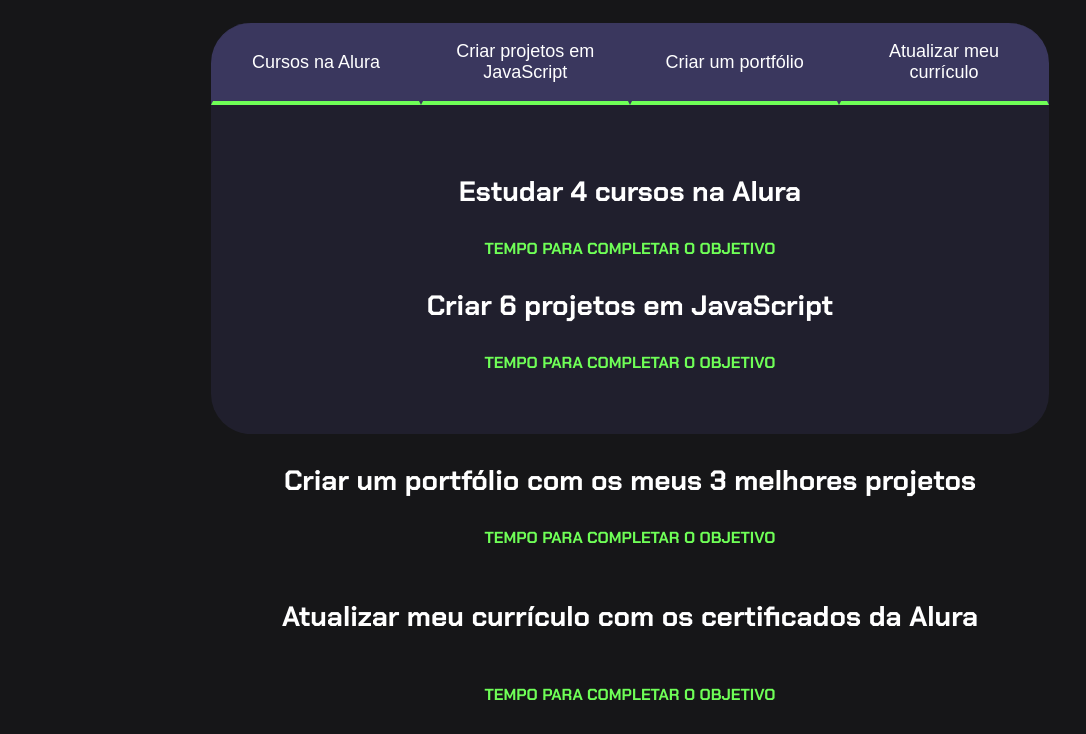
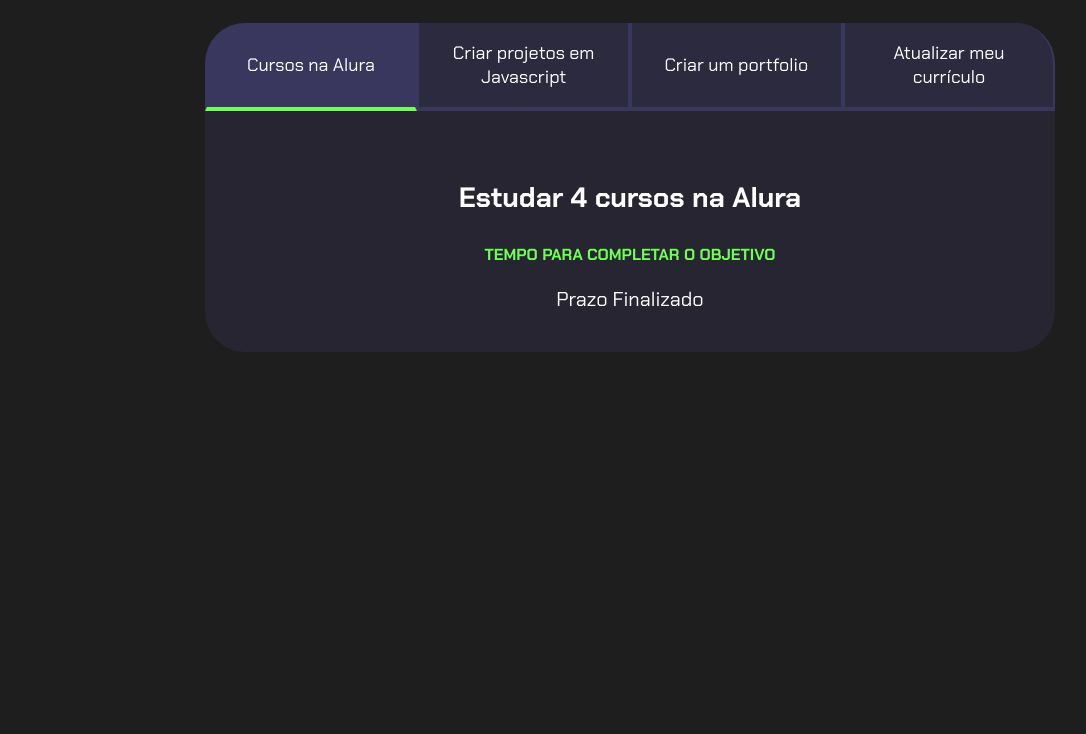
Before and after one commit to emilygatalinda/turma-3-A, a plain HTML site: page index.html in a window 1280 px wide. Shown: the part 80-814 px from the top of the page, without its empty margins (10-1096 px from the left). Drawn offline with Linux system fonts and the light colour scheme.

Commit message:
Add files via upload

```diff
--- a/index.html
+++ b/index.html
@@ -12,9 +12,9 @@
         <div class="conteudo">
         <div class="botoes">
             <button class="botao ativo">Cursos na Alura</button>
-        <button class="botao ativo">Criar projetos em JavaScript</button>
-        <button class="botao ativo">Criar um portfólio</button>
-        <button class="botao ativo">Atualizar meu currículo</button>
+            <button class="botao">Criar projetos em Javascript</button>
+            <button class="botao">Criar um portfolio</button>
+            <button class="botao">Atualizar meu currículo</button>
         </div>
         <div class="abas-textos">
             <div class="aba-conteudo ativo">
@@ -22,24 +22,24 @@
                 <h4 class="aba-conteudo-titulo-secundario">Tempo para completar o objetivo</h4>
                 <div class="contador"></div>
             </div>
-    <div class="aba-conteudo"></div>
-    <h3 class="aba-conteudo-titulo-principal">Criar 6 projetos em JavaScript</h3>
+            <div class="aba-conteudo">
+                <h3 class="aba-conteudo-titulo-principal">Criar 5 projetos em Javascript</h3>
                 <h4 class="aba-conteudo-titulo-secundario">Tempo para completar o objetivo</h4>
                 <div class="contador"></div>
             </div>
-  <div class="aba-conteudo"></div>
-      <h3 class="aba-conteudo-titulo-principal">Criar um portfólio com os meus 3 melhores projetos</h3>
+            <div class="aba-conteudo">
+                <h3 class="aba-conteudo-titulo-principal">Criar um portfolio com os meus 3 melhores projetos</h3>
                 <h4 class="aba-conteudo-titulo-secundario">Tempo para completar o objetivo</h4>
                 <div class="contador"></div>
             </div>
-      <div class="aba-conteudo"></div>
-      <h3 class="aba-conteudo-titulo-principal">Atualizar meu currículo com os certificados da Alura</h3>
+            <div class="aba-conteudo">
+                <h3 class="aba-conteudo-titulo-principal">Atualizar meu curriculo com os certificados da Alura</h3>
                 <h4 class="aba-conteudo-titulo-secundario">Tempo para completar o objetivo</h4>
                 <div class="contador"></div>
             </div>
         </div>
     </div>
     </section>
-    <script> src="main.js"</script>
+    <script src="main.js"></script>
 </body>
 </html>
--- a/main.js
+++ b/main.js
@@ -1,40 +1,55 @@
 const botoes = document.querySelectorAll(".botao");
 const textos = document.querySelectorAll(".aba-conteudo");
 
-for(let i=0;i <botoes.length;i++){
-    botoes[i].onclick = function(){
+for (let i = 0; i < botoes.length; i++) {
+    botoes[i].onclick = function () {
 
-        for(let j=0;j<botoes.length;j++){
+        for (let j = 0; j < botoes.length; j++) {
             botoes[j].classList.remove("ativo");
             textos[j].classList.remove("ativo");
         }
 
         botoes[i].classList.add("ativo");
-        textos [i].classList.add("ativo");
+        textos[i].classList.add("ativo");
     }
 }
 
 const contadores = document.querySelectorAll(".contador");
-const tempoObjetivo1 = new Date("2024-10-05");
-const tempoObjetivo2 = new Date("2024-12-05");
-const tempoObjetivo3 = new Date("2024-12-30");
-const tempoObjetivo4 = new Date("2025-01-02");
+const tempoObjetivo1 = new Date("2020-10-05T00:00:00");
+const tempoObjetivo2 = new Date("2023-12-05T00:00:00");
+const tempoObjetivo3 = new Date("2023-12-30T00:00:00");
+const tempoObjetivo4 = new Date("2024-02-01T00:00:00");
 
+const tempos = [tempoObjetivo1,tempoObjetivo2,tempoObjetivo3,tempoObjetivo4];
+
+
+function calculaTempo(tempoObjetivo) {
+    let tempoAtual = new Date();
+    let tempoFinal = tempoObjetivo - tempoAtual;
+    let segundos = Math.floor(tempoFinal / 1000);
+    let minutos = Math.floor(segundos / 60);
+    let horas = Math.floor(minutos / 60);
+    let dias = Math.floor(horas / 24);
+
+    segundos %= 60;
+    minutos %= 60;
+    horas %= 24;
     if (tempoFinal > 0){
         return dias + " dias " + horas + " horas " + minutos + " minutos " + segundos + " segundos";
     } else {
         return "Prazo Finalizado";
     }
-
-const tempos = [tempoObjetivo1, tempoObjetivo2, tempoObjetivo3, tempoObjetivo4];
+}
 
 function atualizaCronometro(){
-for (let i = 0; i < contadores.length; i++) {
+    for (let i=0; i<contadores.length;i++){
         contadores[i].textContent = calculaTempo(tempos[i]);
     }
 }
+
 function comecaCronometro(){
     atualizaCronometro();
-setInterval(atualizaCronometro, 1000);
+    setInterval(atualizaCronometro,1000);
 }
+
 comecaCronometro();
--- a/style.css
+++ b/style.css
@@ -1,7 +1,7 @@
-@import url('https://fonts.googleapis.com/css?family=Chakra+Petch:wght@400;700&display=swap');
+@import url('https://fonts.googleapis.com/css2?family=Chakra+Petch:wght@400;700&display=swap');
 
 :root {
-  --cor-de-fundo: #161618;
+    --cor-de-fundo: #1E1E1E;
     --verde: #6FFF57;
     --branco: #FFFFFF;
     --botao-ativo: #3A375E;
@@ -36,8 +36,9 @@ body {
     color: var(--verde);
 }
 
-.botao{
-    font-family: "Crakra Petch", sans-serif;
+
+.botao {
+    font-family: 'Chakra Petch', sans-serif;
     background-color: var(--botao-inativo);
     color: var(--branco);
     display: flex;
@@ -52,8 +53,7 @@ body {
     border-top: none;
 }
 
-
-.botao :first-child {
+.botao:first-child {
     border-radius: 40px 40px 0 0;
 }
 
@@ -71,34 +71,37 @@ body {
     padding: 40px;
     border-radius: 0 0 40px 40px;
 }
-
 .aba-conteudo.ativo{
-    display: block;
+    display:block;
 }
 
 .aba-conteudo{
     display: none;
 }
 
-
-
 .aba-conteudo-titulo-principal{
     font-size: 28px;
     text-align: center;
 }
-
 .aba-conteudo-titulo-secundario{
     text-align: center;
     color: var(--verde);
     text-transform: uppercase;
 }
+.contador{
+    font-size: 20px;
+    text-align: center;
+}
+
 @media screen and (min-width: 768px) {
     .botoes {
         display: flex;
     }
+
     .botao:first-child {
         border-radius: 40px 0 0 0;
     }
+
     .botao:last-child {
         border-radius: 0 40px 0 0;
     }
```
Lines whose indentation alone changed are shown as unchanged.
